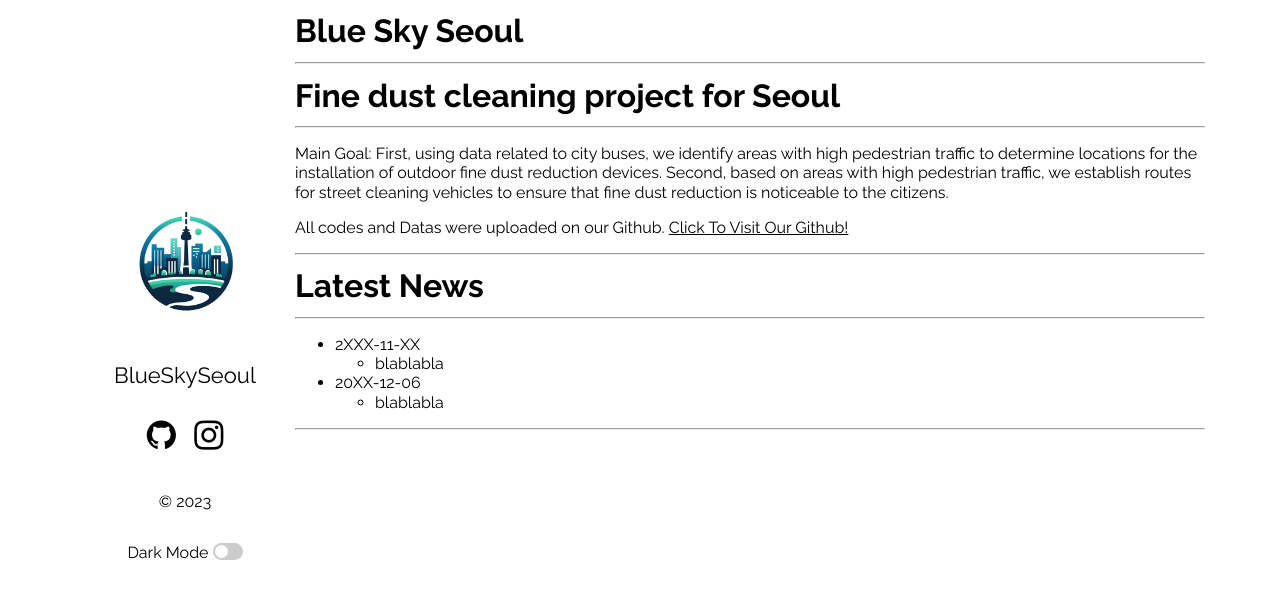
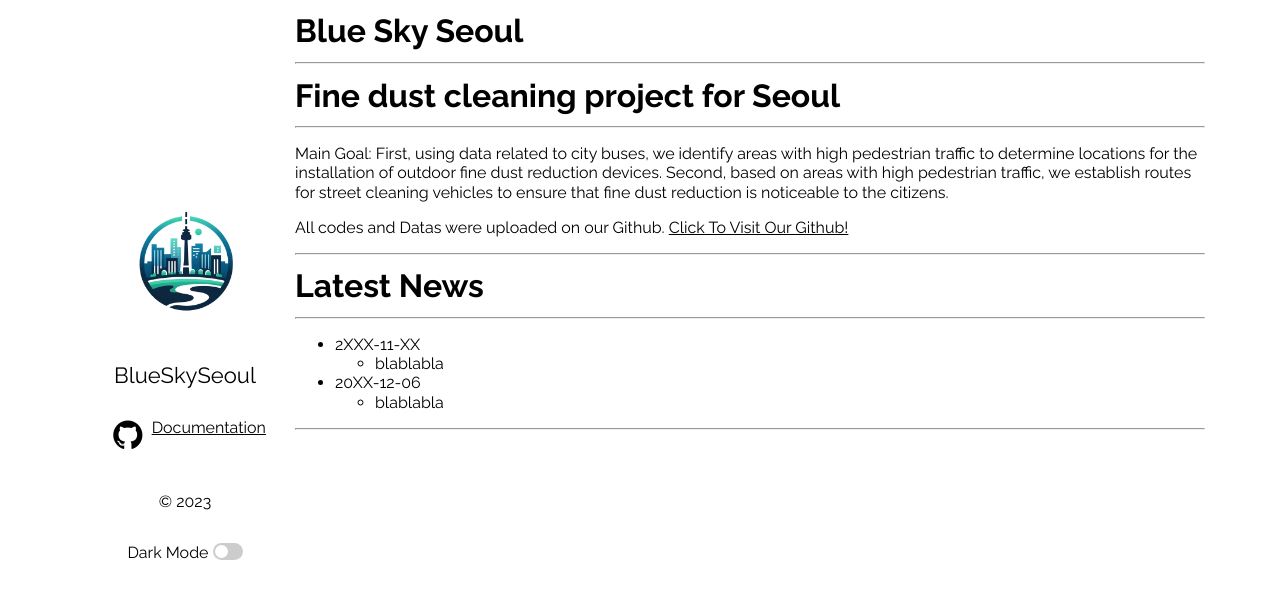
Before and after one commit to ss7622/ss7622.github.io, a Jekyll site: the page built from index.md, in a window 1280 px wide. Shown: the top 599 px of the page. Built offline with Jekyll 4.4.1, drawn with Linux system fonts in a browser that asks for light colours.

Commit message:
Update default.html

```diff
--- a/_layouts/default.html
+++ b/_layouts/default.html
@@ -66,7 +66,7 @@
         {%- if site.plainwhite.social_links.instagram -%}
         <a href="https://ss7622.github.io/documentation/" target="_blank">
           <li>
-            <i class="icon-instagram"></i>
+            Documentation
           </li>
         </a>
         {%- endif -%}
```
